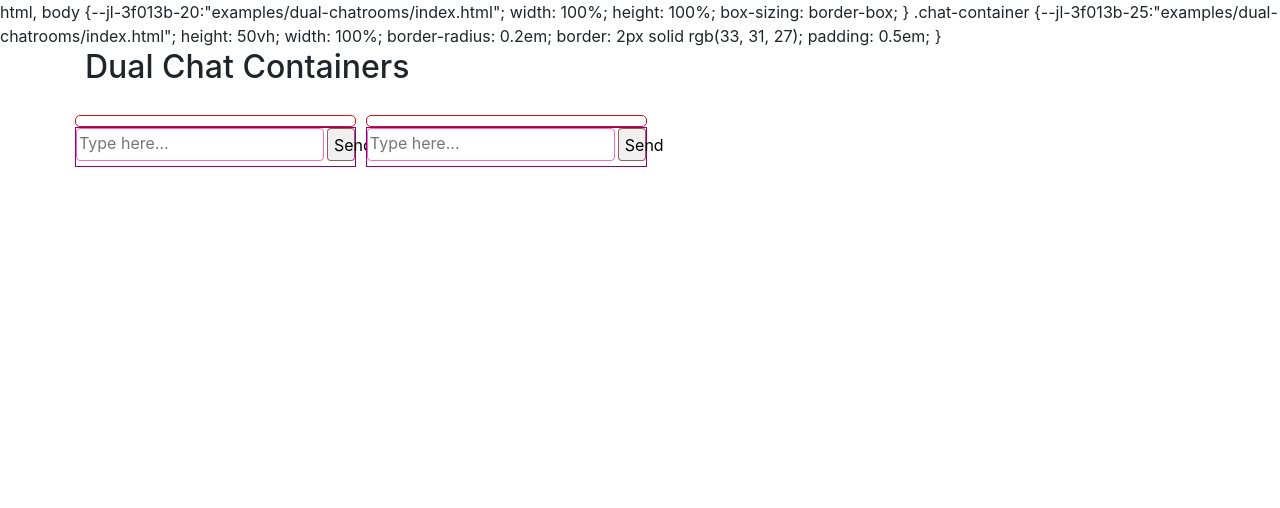
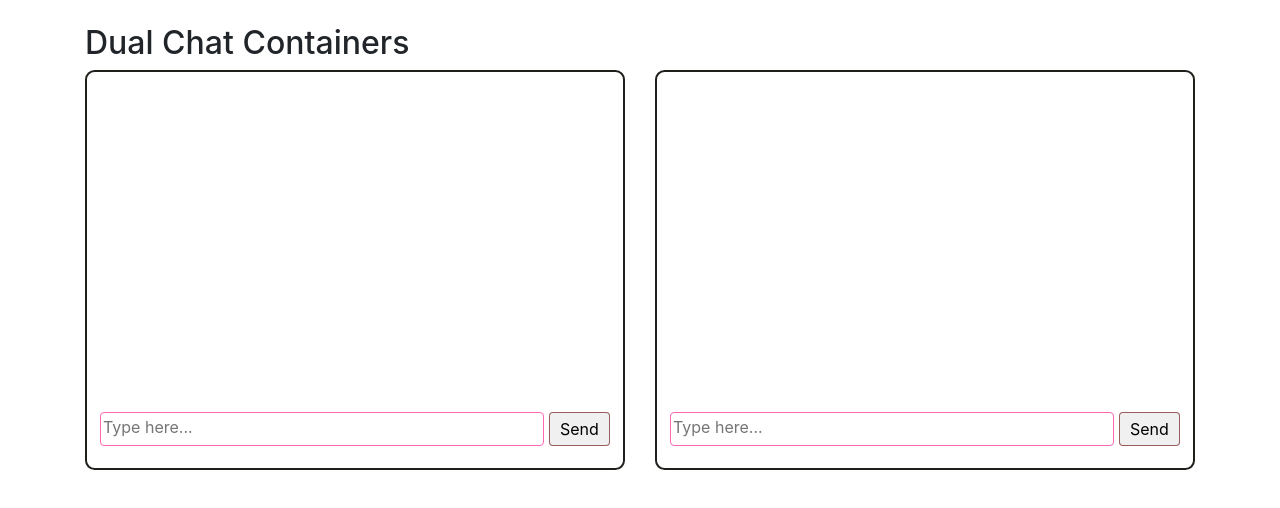
Before and after one commit to deftio/yackbox, a website: page examples/dual-chatrooms/index.html in a window 1280 px wide. Drawn offline with nearby package versions, Linux system fonts and the light colour scheme.

Commit message:
updated css - still work in progress

```diff
--- a/examples/dual-chatrooms/index.html
+++ b/examples/dual-chatrooms/index.html
@@ -14,7 +14,7 @@
     <link rel="stylesheet" href="../../dist/yackbox.css">
 
     <!-- Include XLite Chat JavaScript file -->
-    <script src="../../dist/yackbox.umd.min.js"></script
+    <script src="../../dist/yackbox.umd.min.js"></script>
 
     <style>
         html, body {
@@ -25,7 +25,7 @@
         .chat-container {
             height: 50vh;
             width: 100%;
-            border-radius: 0.2em;
+            border-radius: 0.6em;
             border: 2px solid rgb(33, 31, 27);
             padding: 0.5em;
         }
@@ -36,11 +36,12 @@
 <body>
 
     <div class="container">
-        <h2 class="mb-4">Dual Chat Containers</h2>
+        <br>
+        <h2 class="">Dual Chat Containers</h2>
 
         <div class="row">
-            <div class="md-col-5"><div class="chat-container" id="chat-container1"></div> </div>
-            <div class="md-col-5"><div class="chat-container" id="chat-container2"></div> </div>
+            <div class="col-6"><div class="chat-container" id="chat-container1"></div> </div>
+            <div class="col-6"><div class="chat-container" id="chat-container2"></div> </div>
         </div>
     </div>
 
```
Also changed, not shown: README.md, dist/yackbox.css.
